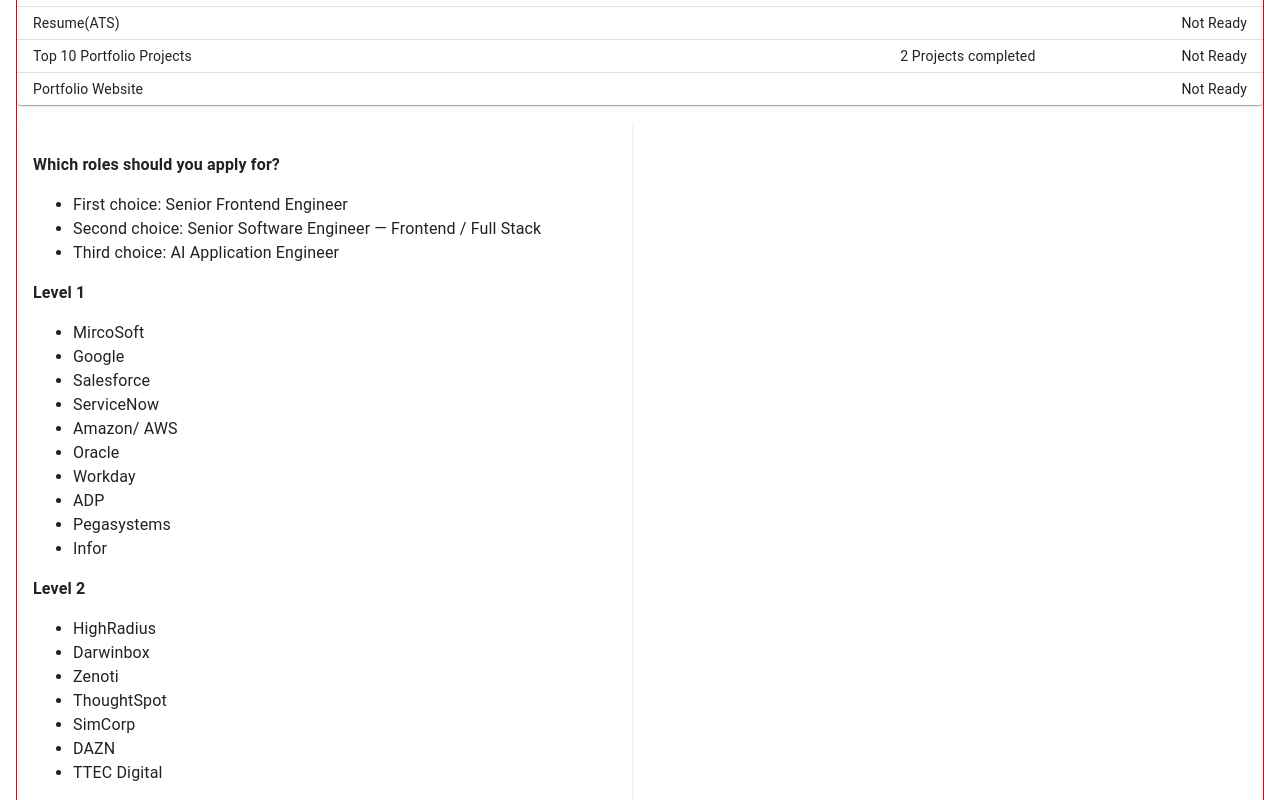
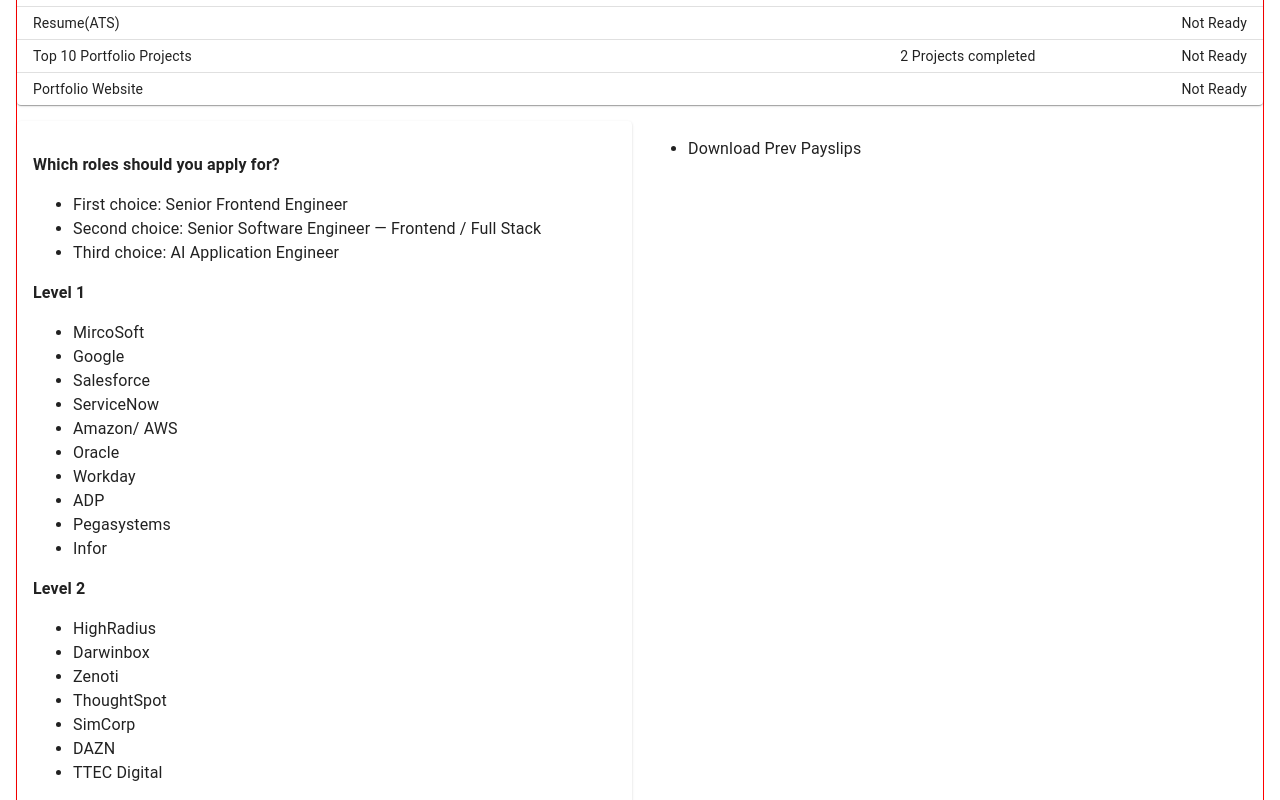
Before and after one commit to pramodboda/developer-analytics, a React (Vite) app in the folder client/: page /tech/career-goals in a window 1280 px wide. Shown: the part 1780-2580 px from the top of the page. Built offline with nearby package versions, Linux system fonts and the light colour scheme.

Commit message:
UPDATE: UI

```diff
--- a/client/src/app/pages/Tech/CareerGoals/CareerGoalsPage.tsx
+++ b/client/src/app/pages/Tech/CareerGoals/CareerGoalsPage.tsx
@@ -6,6 +6,7 @@
 import InterviewPrepPlan from "./InterviewPrepPlan";
 import InterviewKitTracker from "./InterviewKitTracker";
 import ApplyForCompaniesList from "./ApplyForCompaniesList";
+import ExitChecklist from "./ExitChecklist";
 
 export default function CareerGoalsPage() {
     return (<>
@@ -15,6 +16,7 @@
         <Grid size={12}><InterviewKitTracker/></Grid>
 
         <Grid size={6}><ApplyForCompaniesList/></Grid>
+        <Grid size={6}><ExitChecklist/></Grid>
 
     </Grid></>)
 }
--- a/client/src/app/pages/Tech/CareerGoals/ExitChecklist.tsx
+++ b/client/src/app/pages/Tech/CareerGoals/ExitChecklist.tsx
@@ -1,5 +1,5 @@
-import {exitChecklist} from "../../../data/exitChecklist"
+import { exitChecklist } from "../../../data/exitChecklist"
 
-export default function ExitChecklist(){
-    return <></>
+export default function ExitChecklist() {
+   return (<ul>{exitChecklist?.map((cl)=> (<li>{cl}</li>))}</ul>)
 }
```
